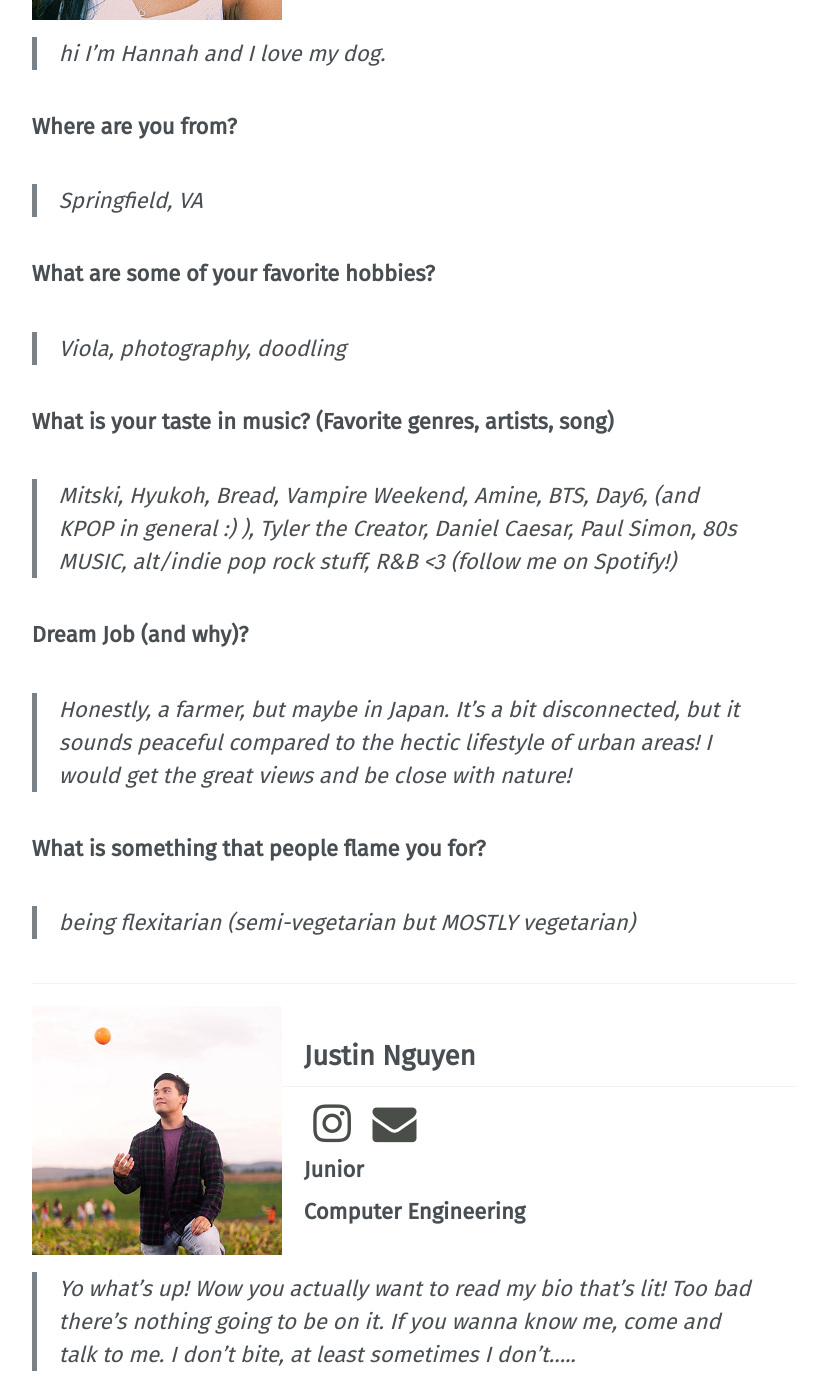
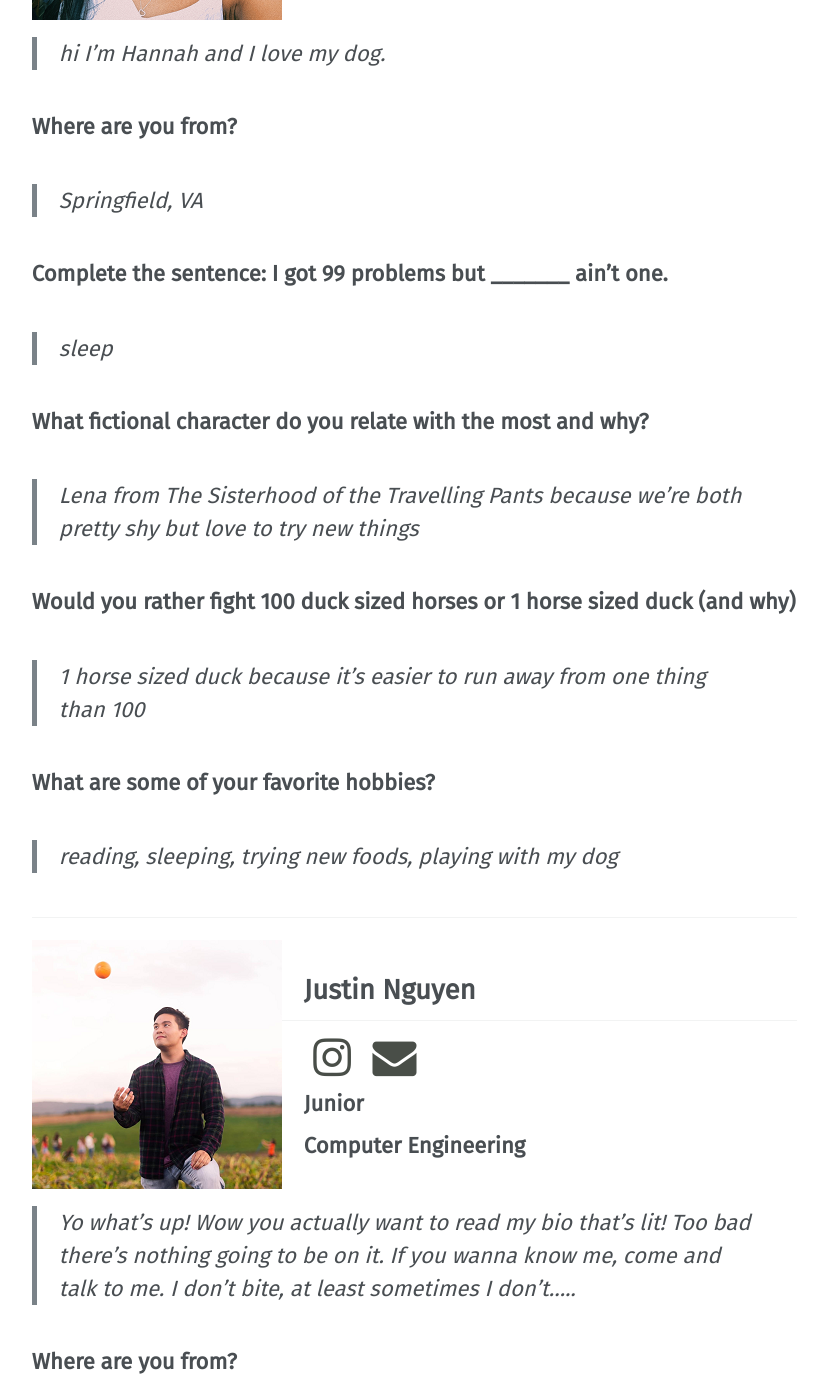
Before and after one commit to vtfasa/vtfasa.github.io, a Jekyll site: the page built from _pages/officers/hospitality.md, in a window 1280 px wide and 1400 px high, scrolled down 1681 px. Shown: the whole window, without its empty margins (252-1080 px from the left). Built offline with Jekyll 4.4.1, drawn with Linux system fonts in a browser that asks for light colours; some web fonts are replaced.

Commit message:
Update hospitality.md

```diff
--- a/_pages/officers/hospitality.md
+++ b/_pages/officers/hospitality.md
@@ -57,21 +57,21 @@ permalink: /officers/hospitality/
 ### **Where are you from?**
 > *Springfield, VA*
 
+### **Complete the sentence: I got 99 problems but _______ ain't one.**
+
+> *sleep*
+
+### **What fictional character do you relate with the most and why?**
+
+> *Lena from The Sisterhood of the Travelling Pants because we're both pretty shy but love to try new things*
+
+### **Would you rather fight 100 duck sized horses or 1 horse sized duck (and why)**
+
+> *1 horse sized duck because it's easier to run away from one thing than 100*
+
 ### **What are some of your favorite hobbies?**
 
-> *Viola, photography, doodling*
-
-### **What is your taste in music? (Favorite genres, artists, song)**
-
-> *Mitski, Hyukoh, Bread, Vampire Weekend, Amine, BTS, Day6, (and KPOP in general :) ), Tyler the Creator, Daniel Caesar, Paul Simon, 80s MUSIC, alt/indie pop rock stuff, R&B <3 (follow me on Spotify!)*
-
-### **Dream Job (and why)?**
-
-> *Honestly, a farmer, but maybe in Japan. It's a bit disconnected, but it sounds peaceful compared to the hectic lifestyle of urban areas! I would get the great views and be close with nature!*
-
-### **What is something that people flame you for?**
-
-> *being flexitarian (semi-vegetarian but MOSTLY vegetarian)*
+> *reading, sleeping, trying new foods, playing with my dog*
 
 ---
 
```
